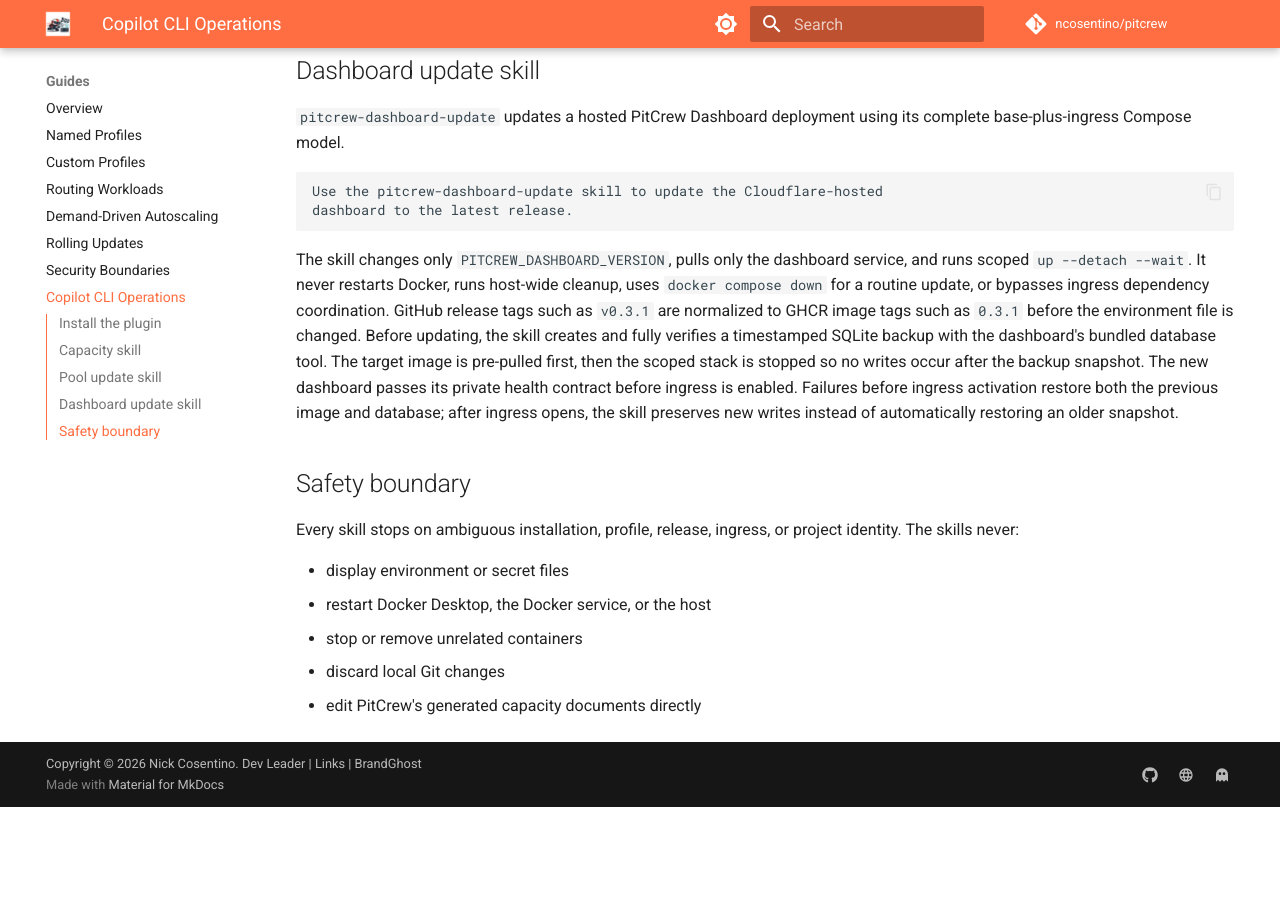
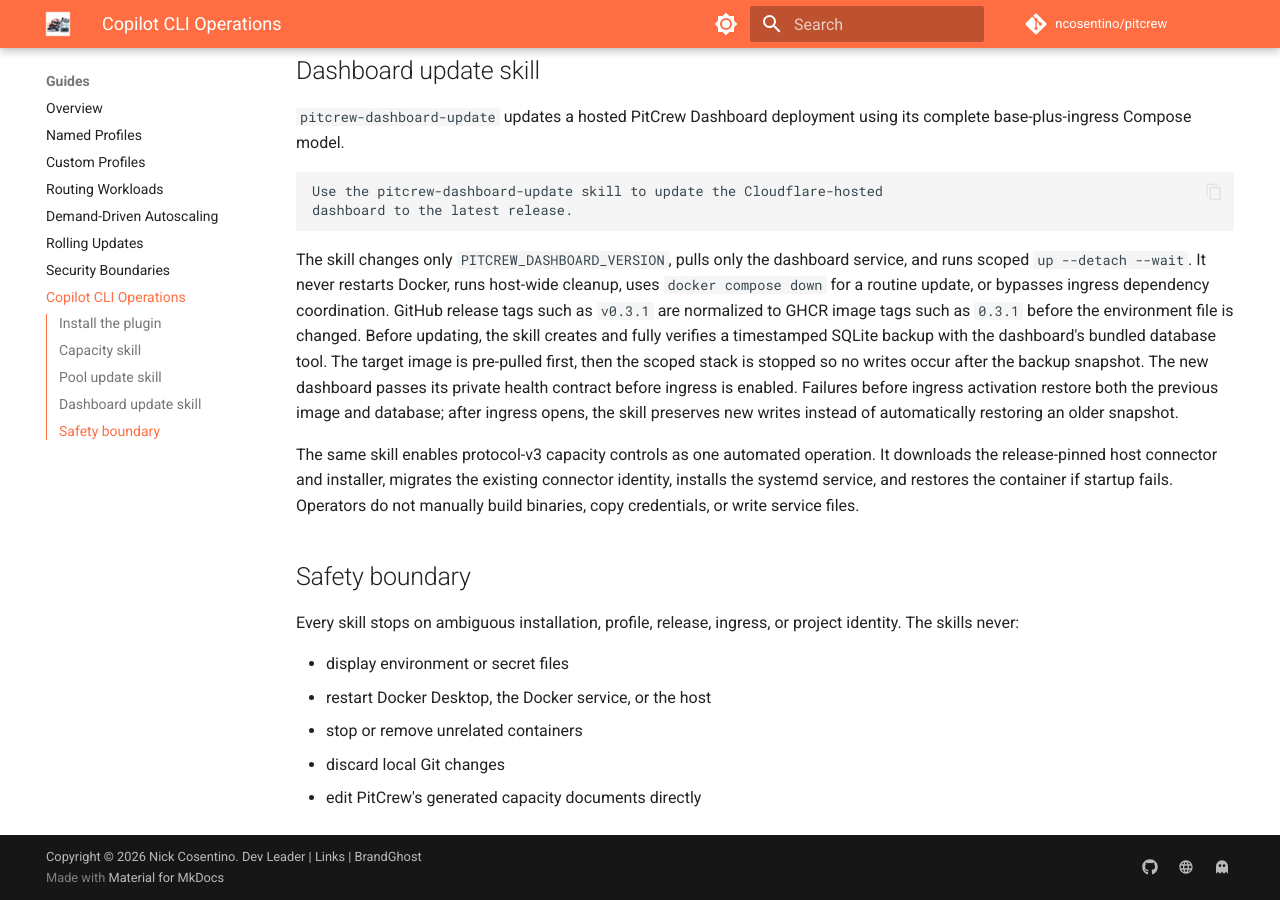
Before and after one commit to ncosentino/pitcrew, an MkDocs documentation site: the page built from docs/guides/copilot-operations.md, in a window 1280 px wide and 900 px high, scrolled down 1758 px. Built offline with MkDocs 1.6.1 and Material for MkDocs 9.7.7, drawn with Linux system fonts in a browser that asks for light colours; comment, search, counter and statistics services are not loaded; before the commit the page ends 2565 px from its top, so only the background shows below that.

Commit message:
feat: automate dashboard capacity operations (#18)
Co-authored-by: Copilot <223556219+Copilot@users.noreply.github.com>

Copilot-Session: 8be74dfa-19df-4e6f-9a70-45df41548b12

```diff
--- a/docs/guides/copilot-operations.md
+++ b/docs/guides/copilot-operations.md
@@ -113,6 +113,12 @@ ingress is enabled. Failures before ingress activation restore both the previous
 image and database; after ingress opens, the skill preserves new writes instead
 of automatically restoring an older snapshot.
 
+The same skill enables protocol-v3 capacity controls as one automated
+operation. It downloads the release-pinned host connector and installer,
+migrates the existing connector identity, installs the systemd service, and
+restores the container if startup fails. Operators do not manually build
+binaries, copy credentials, or write service files.
+
 ## Safety boundary
 
 Every skill stops on ambiguous installation, profile, release, ingress, or
```
Also changed, not shown: plugins/pitcrew-operations/skills/pitcrew-dashboard-update/SKILL.md (+42 -1 lines), 3 other files.
